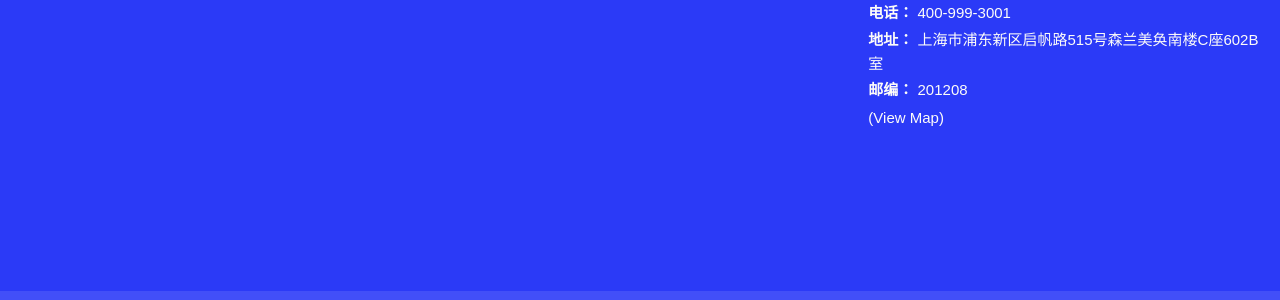
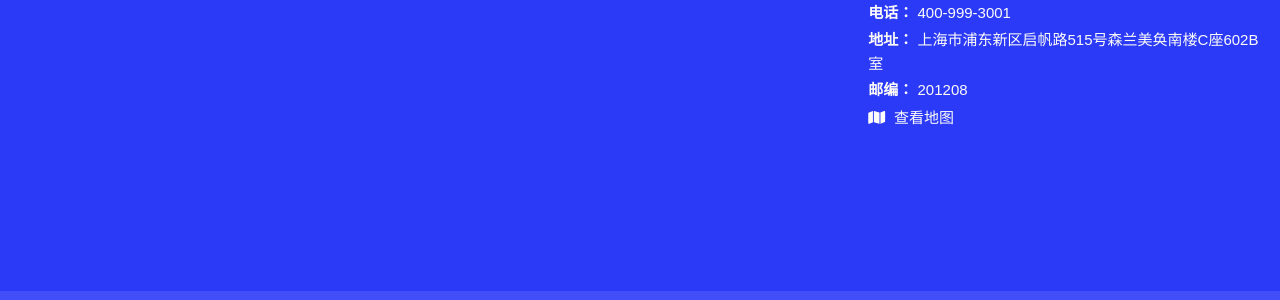
Before and after one commit to digitalink-sws/digitalink-sws.github.io, a Jekyll site: the page built from pages/success.md, in a window 1280 px wide and 900 px high, scrolled down 507 px. Shown: the part 497-797 px from the top of the window. Built offline with Jekyll 4.4.1, drawn with Linux system fonts in a browser that asks for light colours; some web fonts are replaced.

Commit message:
add address of Baidu map.

```diff
--- a/_data/contact.yml
+++ b/_data/contact.yml
@@ -3,4 +3,4 @@
 email: "business@digitalink-sws.com"
 address: "上海市浦东新区启帆路515号森兰美奂南楼C座602B室"
 postcode: "201208"
-map_link: "https://map.baidu.com/poi/%E6%A3%AE%E5%85%B0%E7%BE%8E%E5%A5%82%E5%A4%A7%E5%8E%A6/@13535790.246061144,3652044.3373050382,17.13z?uid=625f6d87f28ea62db15c6a52&info_merge=1&isBizPoi=false&ugc_type=3&ugc_ver=1&device_ratio=2&compat=1&pcevaname=pc4.1&querytype=detailConInfo&da_src=shareurl"
+map_link: "https://j.map.baidu.com/10/V0ci"
--- a/_includes/framework/contact.html
+++ b/_includes/framework/contact.html
@@ -23,5 +23,10 @@
       <strong>邮编：</strong>
       {{ contact.postcode }}</div>
   {% endif %}
-  {% if contact.map_link %}<a href="{{ contact.map_link }}" target="_blank" rel="noreferrer">(View Map)</a> {% endif %}
+  {% if contact.map_link %}
+    <a href="{{ contact.map_link }}" target="_blank" rel="noreferrer">
+      <i class="fa fa-map" aria-hidden="true" style="margin-right: 0.3em;"></i>
+      查看地图
+    </a>
+  {% endif %}
 </div>
```
